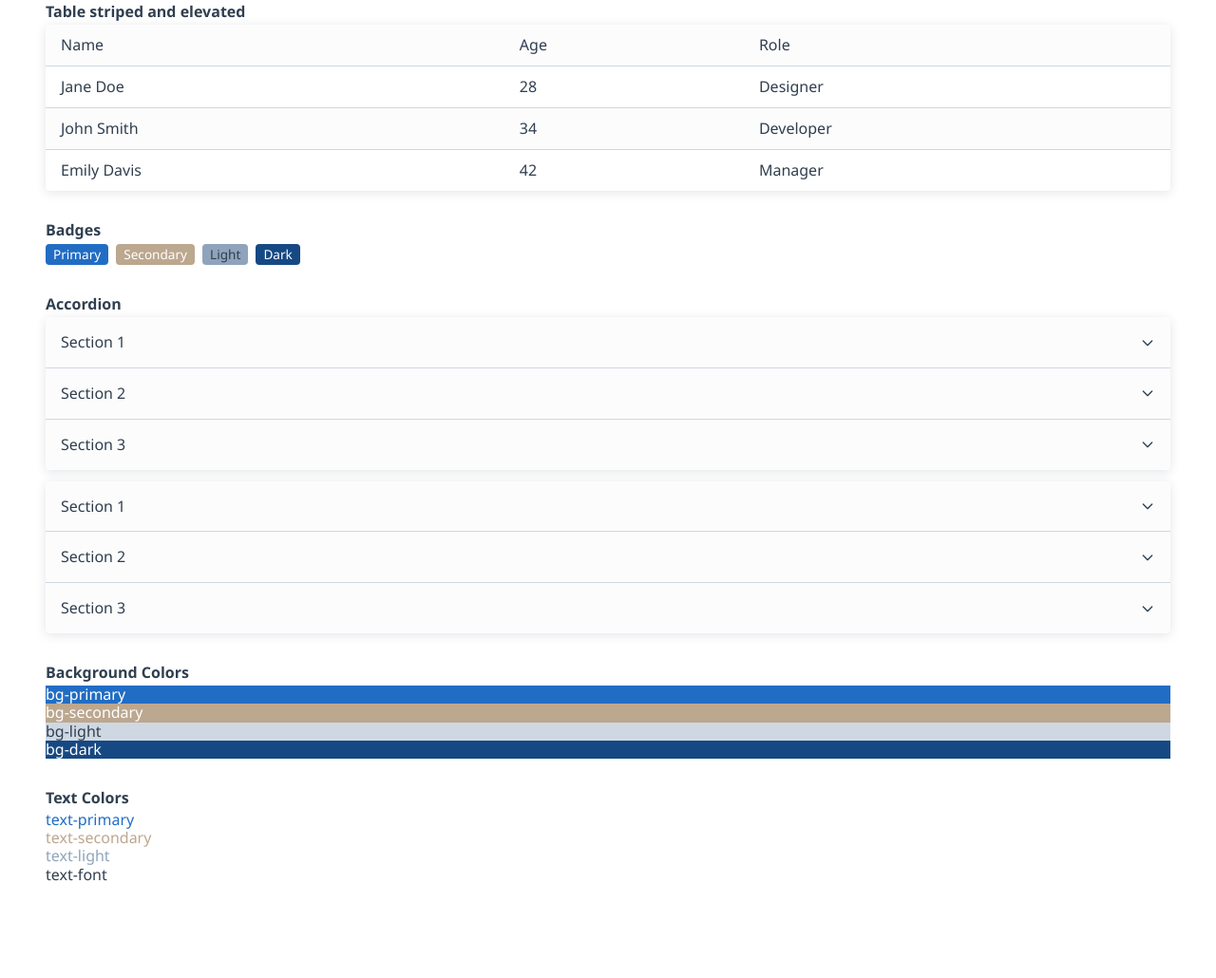
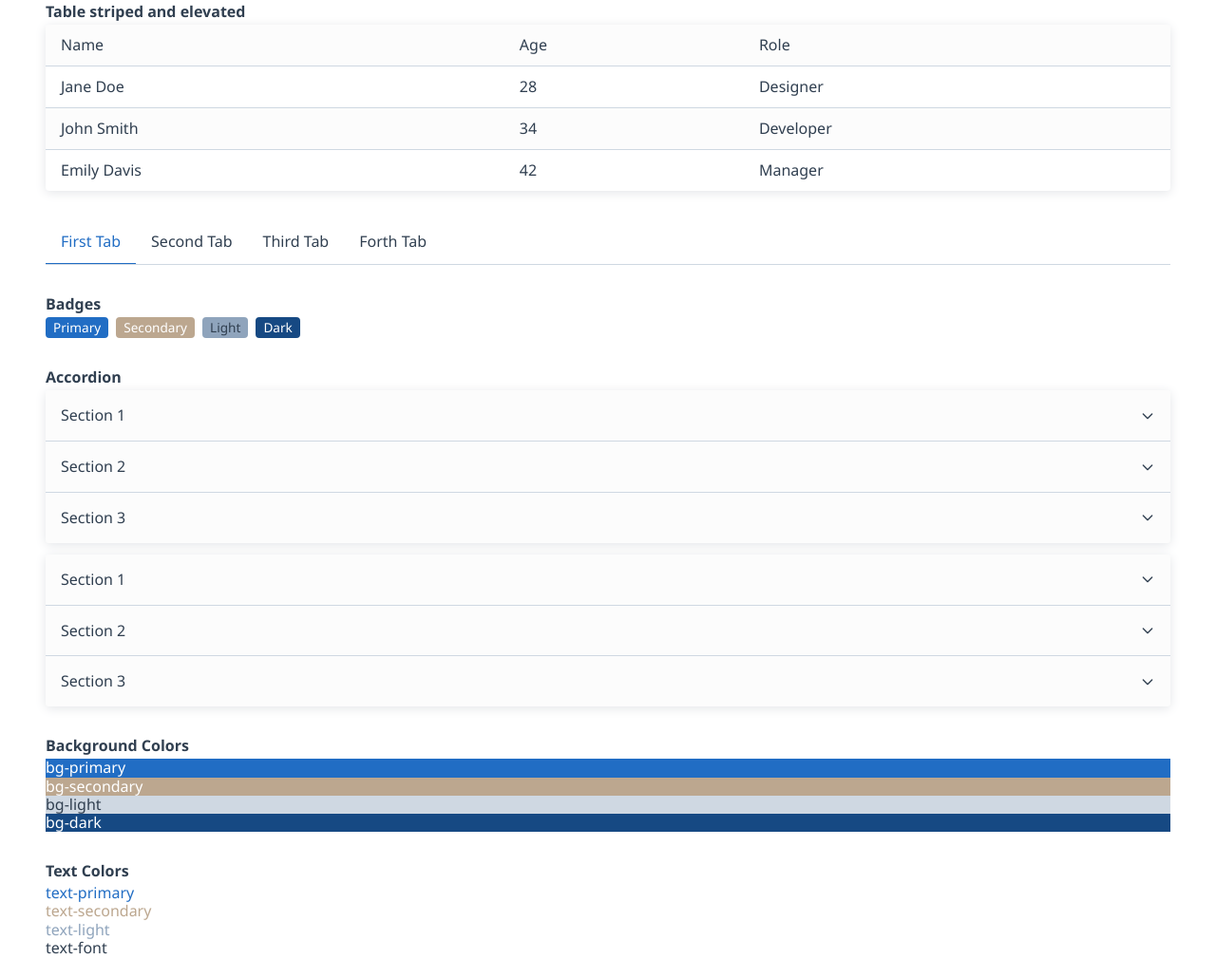
Before and after one commit to damukles/flair-css, a website: page test.html in a window 1280 px wide. Shown: the part 2399-3429 px from the top of the page at 95% size. Before the commit the page ends 3362 px from the top, so only its background shows below. Drawn offline with nearby package versions, Linux system fonts and the light colour scheme.

Commit message:
added basic tabs

```diff
--- a/css/main.css
+++ b/css/main.css
@@ -785,6 +785,32 @@ h6 {
     display: block;
 }
 
+/* Tabs */
+ul.tabs {
+    display: flex;
+    flex-direction: row;
+    justify-content: flex-start;
+    padding: 0;
+    border-bottom: 1px solid var(--flair-element-border-color);
+}
+ul.tabs li {
+    padding: var(--flair-element-spacing-vertical) var(--flair-element-spacing-horizontal);
+    cursor: pointer;
+    transition: border-color 0.3s;
+    list-style: none;
+    display: block;
+}
+ul.tabs li:hover {
+    color: var(--flair-primary-color);
+    border-bottom: 1px solid var(--flair-primary-color);
+}
+
+ul.tabs li.active {
+    color: var(--flair-primary-color);
+    border-bottom: 1px solid var(--flair-primary-color);
+    transition: border-color 0.3s;
+}
+
 /* container */
 .container,
 .container-fluid {
--- a/test.html
+++ b/test.html
@@ -244,6 +244,16 @@
                     </table>
                 </div>
                 <div class="demo-section">
+                    <div>
+                        <ul class="tabs">
+                            <li class="active">First Tab</li>
+                            <li>Second Tab</li>
+                            <li>Third Tab</li>
+                            <li>Forth Tab</li>
+                        </ul>
+                    </div>
+                </div>
+                <div class="demo-section">
                     <h6>Badges</h6>
                     <div class="spacing-horizontal-narrow">
                         <span class="badge">Primary</span>
```
